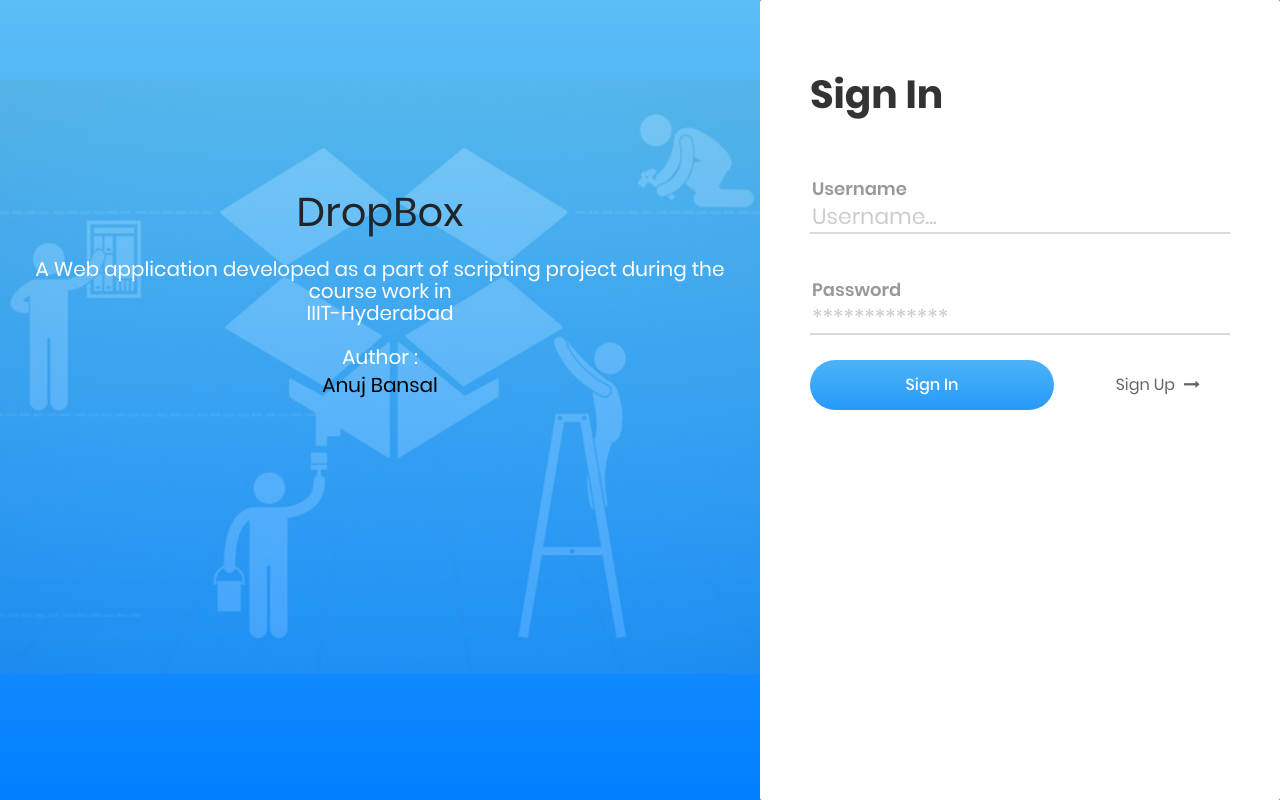
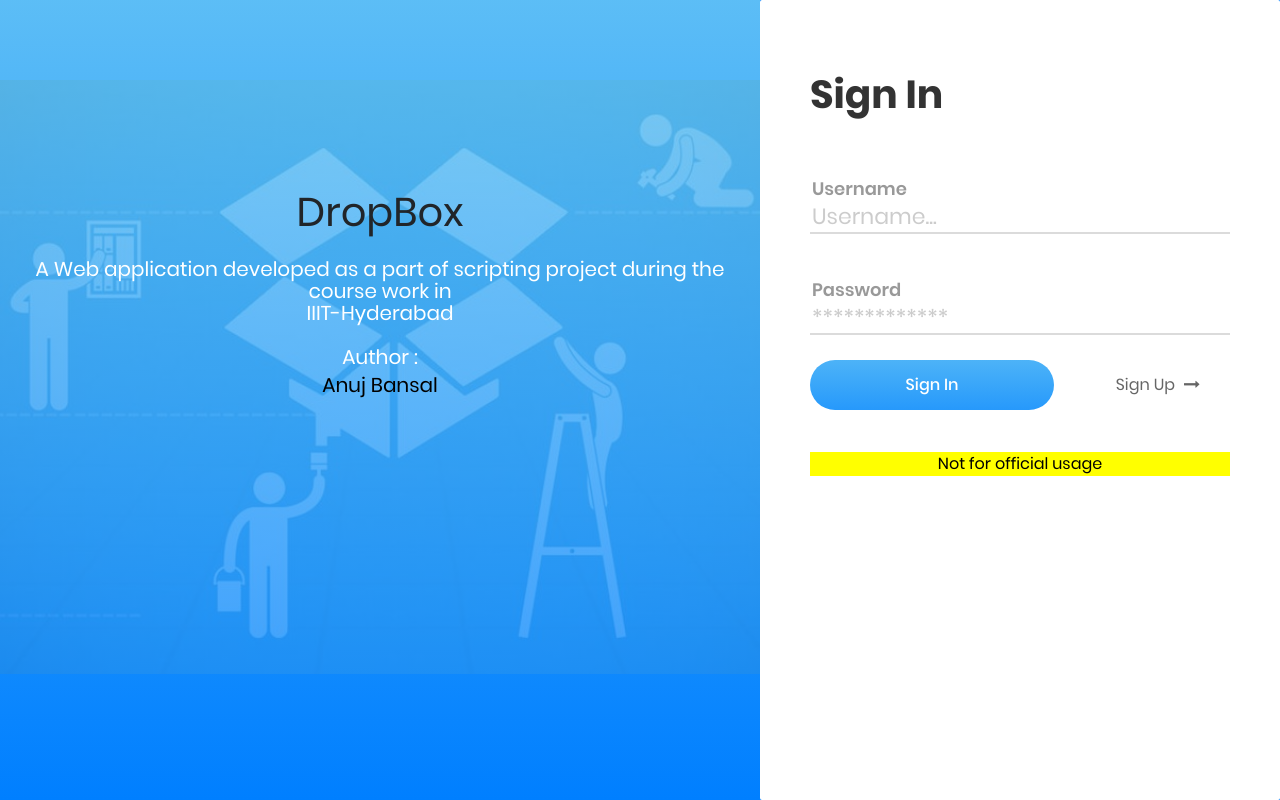
Before and after one commit to anujbansal16/DropBox-App, a Python web app: template app/templates/index.html in a window 1280 px wide. Run offline with Jinja, Linux system fonts and the light colour scheme; the template is opened without the code that fills it, so the values that code supplies are empty; some libraries are stand-ins or nearby versions.

Commit message:
Modified html and validate email check

```diff
--- a/app/templates/index.html
+++ b/app/templates/index.html
@@ -69,8 +69,12 @@
 					</div>
 				</form>
 
+				<div style="margin-top: 10%;text-align: center;background: yellow;color: black">Not for official usage</div>
 			</div>
+
+
 		</div>
+
 	</div>
 
 <!--===============================================================================================-->
--- a/app/templates/register.html
+++ b/app/templates/register.html
@@ -103,7 +103,7 @@
 						</a>
 					</div>
 				</form>
-
+				<div style="margin-top: 10%;text-align: center;background: yellow;color: black">Not for official usage</div>
 			</div>
 		</div>
 	</div>
--- a/app/views.py
+++ b/app/views.py
@@ -310,8 +310,8 @@ def register(request):
 	elif password!=repeat_pass:
 		return render_template('register.html',error=True,msg="Error: Both password doesn't matches.",color="red")
 
-	if Users.query.filter_by(username=username).first():
-		return render_template('register.html',error=True,msg="Error: User already exist with id "+username, color="red")
+	if Users.query.filter(or_(Users.username=username,Users.email=email)).first():
+		return render_template('register.html',error=True,msg="Error: User already exist with entered username or email ", color="red")
 	else:
 		password=hashlib.sha256(password.encode()).hexdigest()
 		user=Users(name,username,password,email)
```
